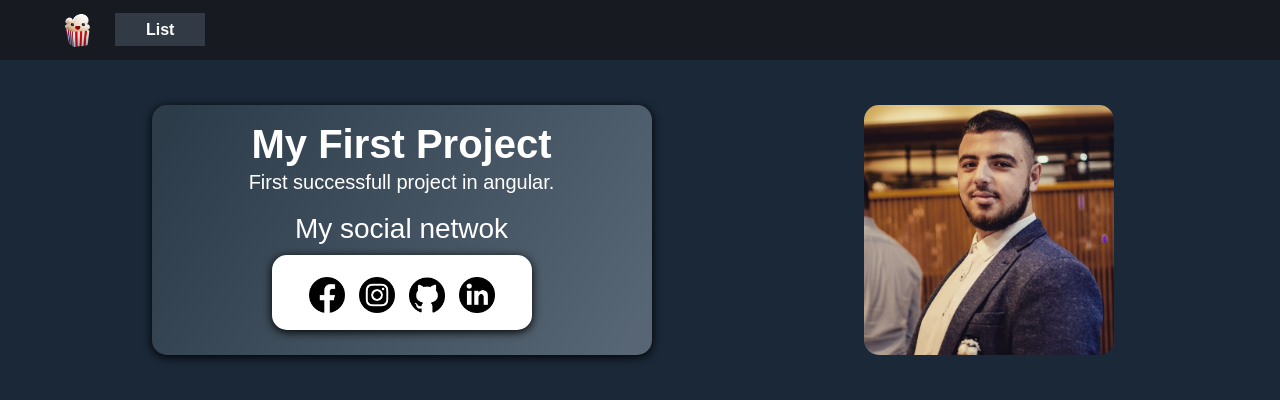
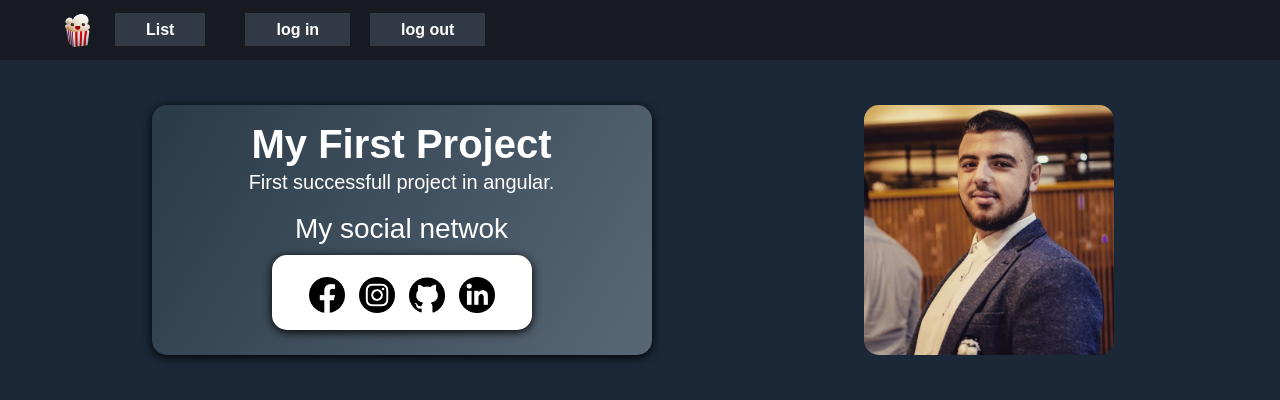
Before and after one commit to Muhamed-Sikira/Movie, an Angular app: page /home in a window 1280 px wide. Shown: the top 400 px of the page. Built offline with nearby package versions, Linux system fonts and the light colour scheme.

Commit message:
Update app.component.html

```diff
--- a/src/app/app.component.html
+++ b/src/app/app.component.html
@@ -1,14 +1,35 @@
 <div class="heder-wrapper">
   <div class="heder-top">
     <span class="logo">
-      <a class="ruta" routerLinkActive="active" routerLink="/home">
+      <a class="ruta" routerLinkActive="active" [routerLink]="['/home']">
         <img style="width: 35px" src="./assets/images/logo.png" alt="" />
       </a>
     </span>
     <div class="heder-link">
       <div>
-        <a class="heder-linkovi" routerLink="/movie"
+        <a class="heder-linkovi" [routerLink]="['/movie']"
           >List</a
+        >
+      </div>
+    </div>
+    <div class="heder-link">
+      <div *ngIf="isLoggedIn">
+        <a class="heder-linkovi"
+          >Welcome {{userName}}</a
+        >
+      </div>
+    </div>
+    <div class="heder-link">
+      <div>
+        <a class="heder-linkovi" [routerLink]="['/login']"
+          >log in</a
+        >
+      </div>
+    </div>
+    <div class="heder-link">
+      <div>
+        <a class="heder-linkovi" (click)="logOut()"
+          >log out</a
         >
       </div>
     </div>
```
